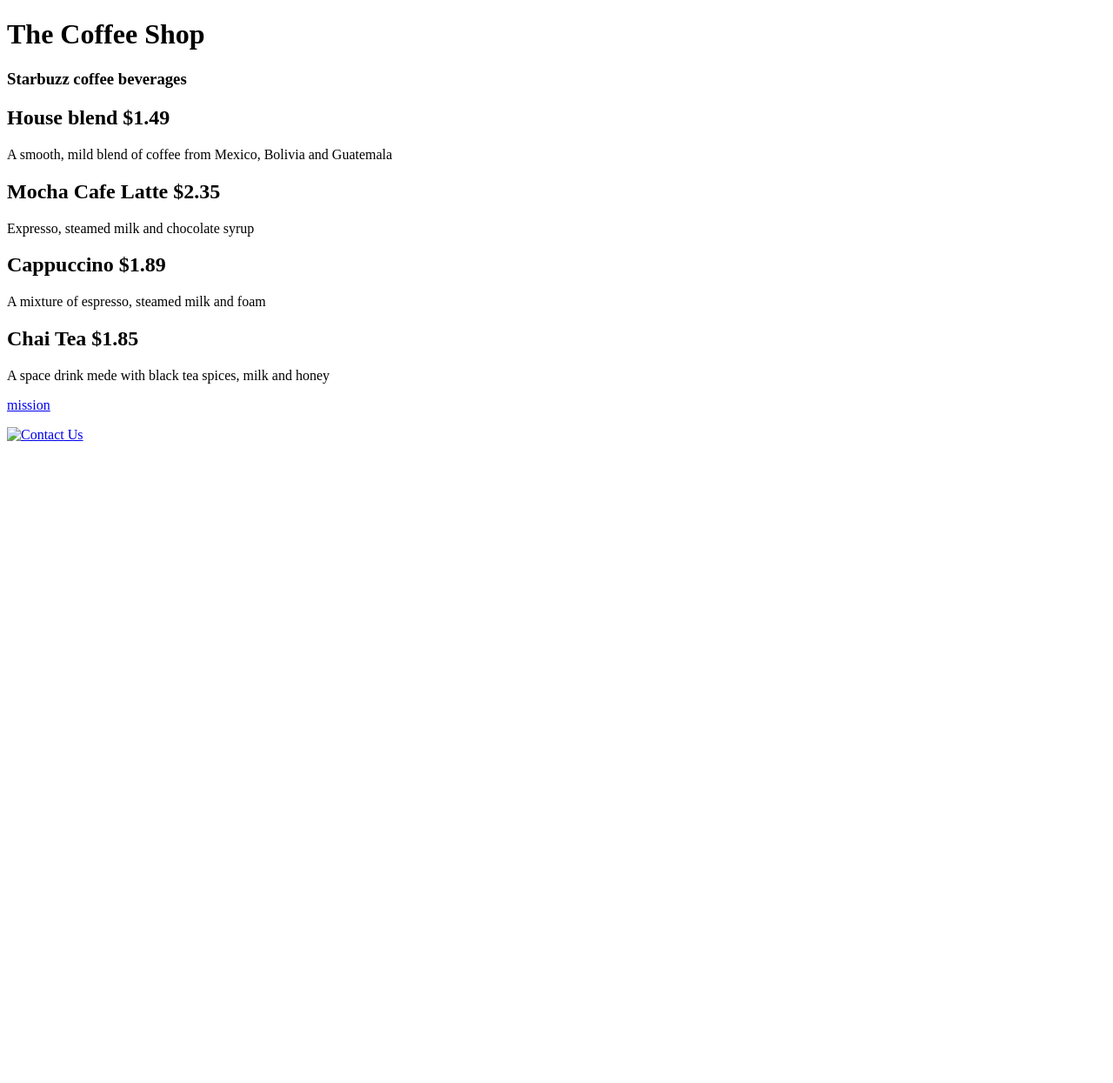
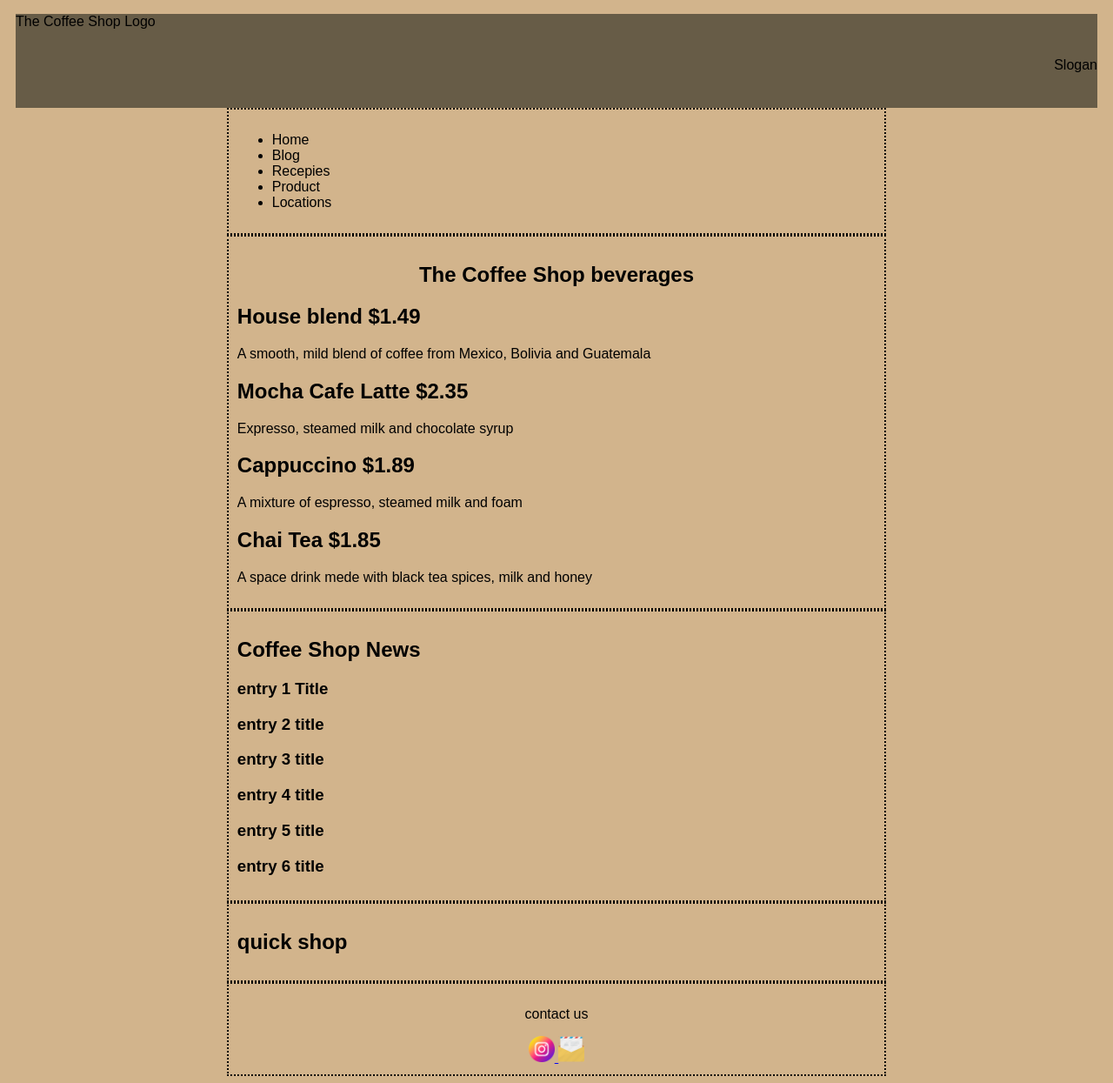
Before and after one commit to buitrago001/The_Coffee_Shop, a plain HTML site: page index.html in a window 1280 px wide. Shown: the whole page at 87% size. Before the commit the page ends 800 px from the top, so only its background shows below. Drawn offline with Linux system fonts and the light colour scheme.

Commit message:
index htmls and CSS based structure

```diff
--- a/CSS/index.css
+++ b/CSS/index.css
@@ -1,26 +1,32 @@
     body{
         background-color: #d2b48c;
+        font-family: sans-serif;
     }
-    header{
-            font-size: x-large;
-            font-family: sans-serif;
-            text-align: center;
-     }
 
-    section{
-            margin-left: 20%;
-            margin-right: 20%;
-            border: 2px dotted black;
-            padding:  10px 10px 10px 10px;
-            font-family: sans-serif;
+#navMenu{
+        margin: 10px 10px 0px 10px;
+        background-color: #675c47;
+        height: 108px;
+    }
+#slogan{
+
+        float: right;
+    }
+
+    .sectionsWrapper{
+        margin-left: 20%;
+        margin-right: 20%;
+        border: 2px dotted black;
+        padding:  10px 10px 10px 10px;
+    }
+
+    #availableProducts{
+
+
     }
 
     footer{
-            margin-left: 20%;
-            margin-right: 20%;
-            border: 2px dotted black;
-            padding:  10px 10px 10px 10px;
-            font-family: sans-serif;
+
             text-align: center;
     }
 
@@ -28,3 +34,8 @@
             font-size: x-large;
             text-align: center;
         }
+
+    #socialMediaLogo{
+        height: 30px;
+        width: 30px;
+    }
--- a/index.html
+++ b/index.html
@@ -5,19 +5,26 @@
     <meta http-equiv="X-UA-Compatible" content="IE=edge">
     <meta name="viewport" content="width=device-width, initial-scale=1.0">
     <title>The Coffee Shop</title>
+    <link rel="stylesheet" href="../The_Coffee_Shop/CSS/index.css">
 </head>
 <body>
-    <header>
-        <h1>The Coffee Shop</h1>
+    <header id="navMenu">
+        <p id="logo">The Coffee Shop Logo</p>
+        <p id="slogan">Slogan</p>
     </header>
 
-    <nav>
-
+    <nav class="sectionsWrapper" id="menu">
+        <ul>
+            <li>Home</li>
+            <li>Blog</li>
+            <li>Recepies</li>
+            <li>Product</li>
+            <li>Locations</li>
+        </ul>
     </nav>
 
-    <article>
-        <section>
-            <h1 id="beveragetitle">Starbuzz coffee beverages</h1>
+    <aside class="sectionsWrapper" id="availableProducts" >
+        <h1 id="beveragetitle">The Coffee Shop beverages</h1>
 
         <h2>House blend	$1.49</h2>
         <p id="houseblend">A smooth, mild blend of coffee from Mexico, Bolivia and Guatemala </p>
@@ -30,24 +37,37 @@
 
         <h2>Chai Tea $1.85</h2>
         <p id="chaitea"> A space drink mede with black tea spices, milk and honey</p>
+    </aside>
+
+    <main class="sectionsWrapper">
+        <section>
+            <h1>Coffee Shop News</h1>
+            <article>
+                <header>
+                    <h1>entry 1 Title</h1>
+                    <time datetime="2023-03-02"></time>
+                </header>
+                <header><h1>entry 2 title</h1><time datetime="2023-03-02"></time></header>
+                <header><h1>entry 3 title</h1><time datetime="2023-03-02"></time></header>
+                <header><h1>entry 4 title</h1><time datetime="2023-03-02"></time></header>
+                <header><h1>entry 5 title</h1><time datetime="2023-03-02"></time></header>
+                <header><h1>entry 6 title</h1><time datetime="2023-03-02"></time></header>
+            </article>
+        </section>
+    </main>
+
+    <section class="sectionsWrapper" id="quickshop">
+        <h1>quick shop</h1>
     </section>
 
-    </article>
-
-    <footer>
-        <div>
-            <p><a href="/Web Development/Head_First/Starbuzz/About/mission.html">mission</a></p>
-
-            <p>
-                <a href="/Web Development/Head_First/Starbuzz/Contact/contactus.html">
-                    <img src="/Web Development/Head_First/Starbuzz/images/icons/contact_us_colored.webp"
-                    width="50"
-                    height="50"
-                    alt="Contact Us">
+    <footer class="sectionsWrapper">
+        <p>contact us</p>
+        <a href="#">
+            <img id="socialMediaLogo" src="./images/icons/instagram_logo_2.png" alt="Instagram">
         </a>
-            </p>
-
-        </div>
+        <a href="./forms/contactus.html">
+            <img id="socialMediaLogo" src="./images/icons/email_colored.webp" alt="email">
+        </a>
     </footer>
 </body>
 </html>
```
Also changed, not shown: JS/index.js (added), forms/contactus.html (renamed from Contact/contactus.html), forms/shop.html (renamed from Contact/contactform.html), images/Products/coffee_1.png (added), images/Products/coffee_10.png (added), images/Products/coffee_11.png (added), images/Products/coffee_2.png (added), images/Products/coffee_3.png (added), images/Products/coffee_4.png (added), images/Products/coffee_5.png (added), images/Products/coffee_6.png (added), images/Products/coffee_7.png (added), images/Products/coffee_8.png (added), images/Products/coffee_9.png (added), 2 more files, 1 other file. Lines whose indentation alone changed are shown as unchanged.
